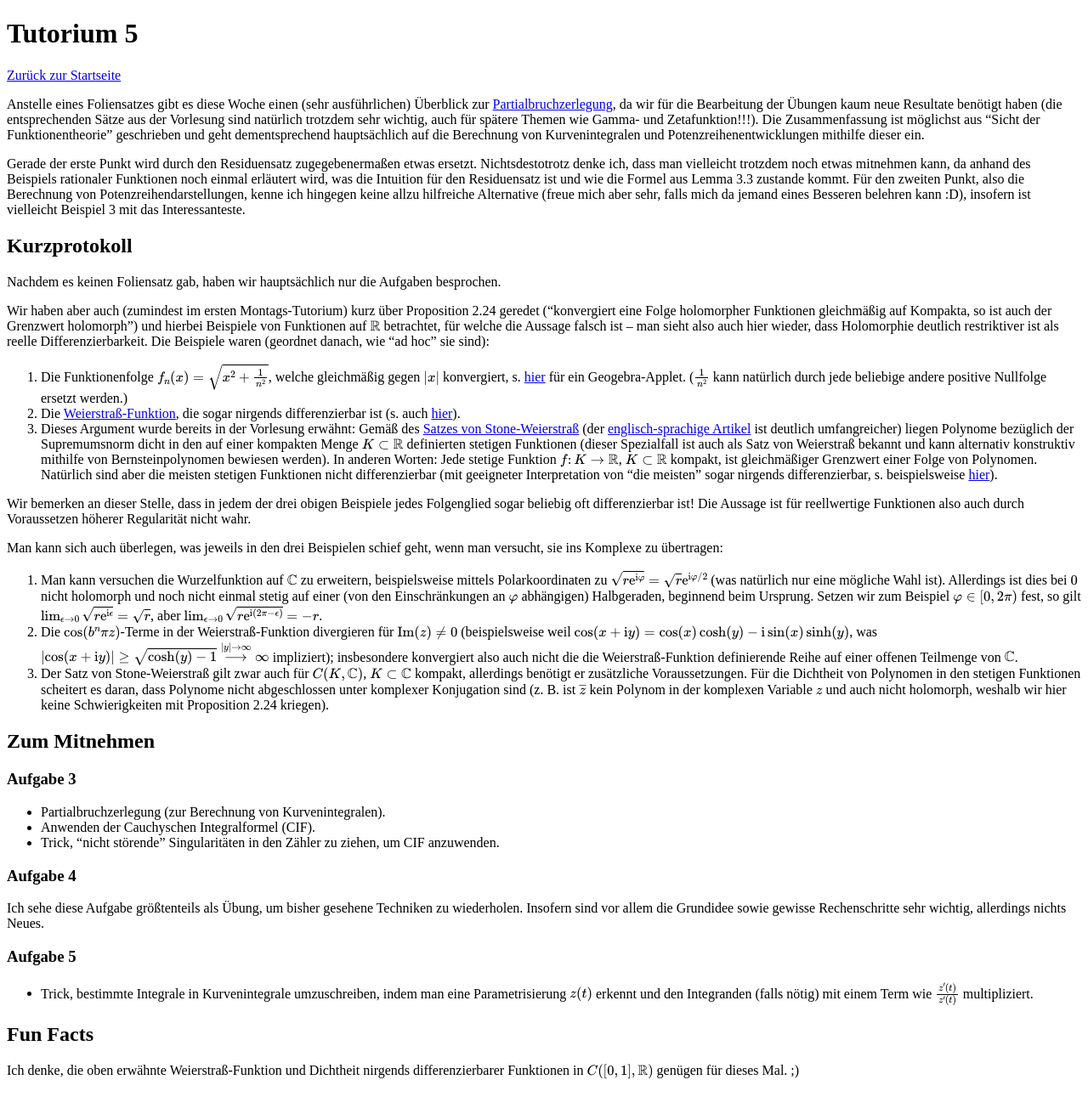
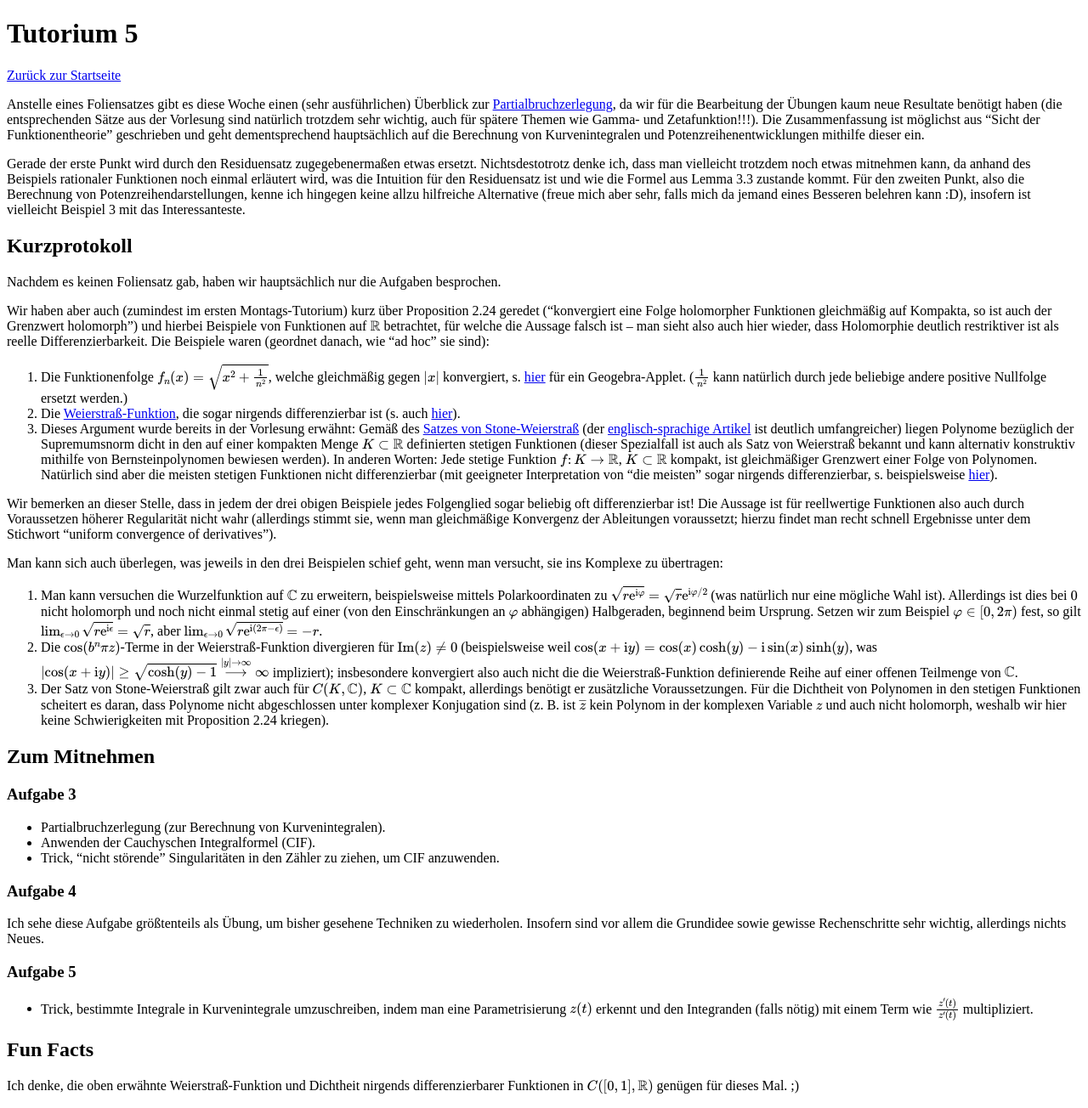
Before and after one commit to fdf-uni/ft, a Jekyll site: the page built from tutorials/tut05.md, in a window 1280 px wide. Shown: the whole page at 85% size. Built offline with Jekyll 4.4.1, drawn with Linux system fonts in a browser that asks for light colours; our own code applies the rules of GitHub Pages for plain Markdown files.

Commit message:
add(tut05): uniform convergence of derivatives

```diff
--- a/tutorials/tut05.md
+++ b/tutorials/tut05.md
@@ -20,7 +20,7 @@ Die Beispiele waren (geordnet danach, wie "ad hoc" sie sind):
   Natürlich sind aber die meisten stetigen Funktionen nicht differenzierbar (mit geeigneter Interpretation von "die meisten" sogar nirgends differenzierbar, s. beispielsweise [hier](https://de.wikipedia.org/wiki/Weierstra%C3%9F-Funktion#Dichtheit_nirgends_differenzierbarer_Funktionen)).
 
 Wir bemerken an dieser Stelle, dass in jedem der drei obigen Beispiele jedes Folgenglied sogar beliebig oft differenzierbar ist!
-Die Aussage ist für reellwertige Funktionen also auch durch Voraussetzen höherer Regularität nicht wahr.
+Die Aussage ist für reellwertige Funktionen also auch durch Voraussetzen höherer Regularität nicht wahr (allerdings stimmt sie, wenn man gleichmäßige Konvergenz der Ableitungen voraussetzt; hierzu findet man recht schnell Ergebnisse unter dem Stichwort "uniform convergence of derivatives").
 
 Man kann sich auch überlegen, was jeweils in den drei Beispielen schief geht, wenn man versucht, sie ins Komplexe zu übertragen:
 1. Man kann versuchen die Wurzelfunktion auf $$\mathbb{C}$$ zu erweitern, beispielsweise mittels Polarkoordinaten zu $$\sqrt{r \mathrm{e}^{\mathrm{i} \varphi}} = \sqrt{r} \mathrm{e}^{\mathrm{i} \varphi/2}$$ (was natürlich nur eine mögliche Wahl ist).
```
